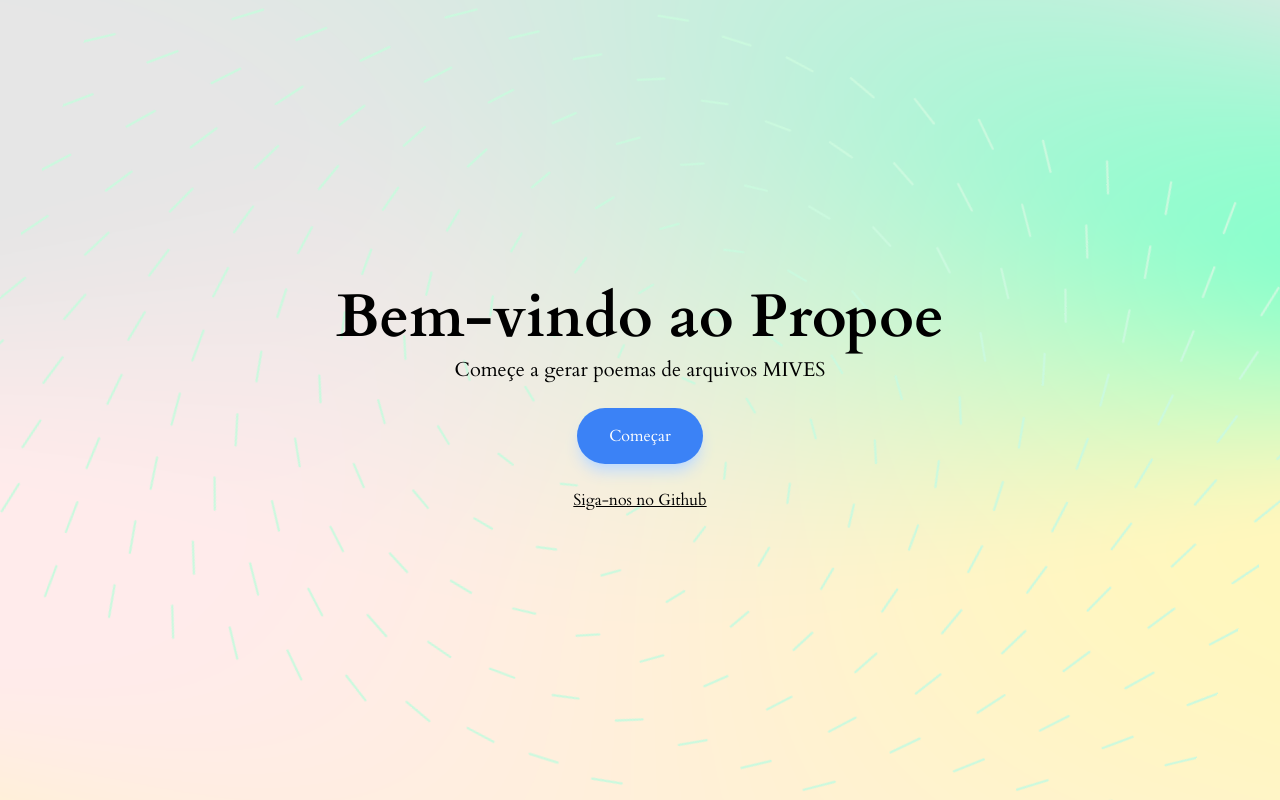
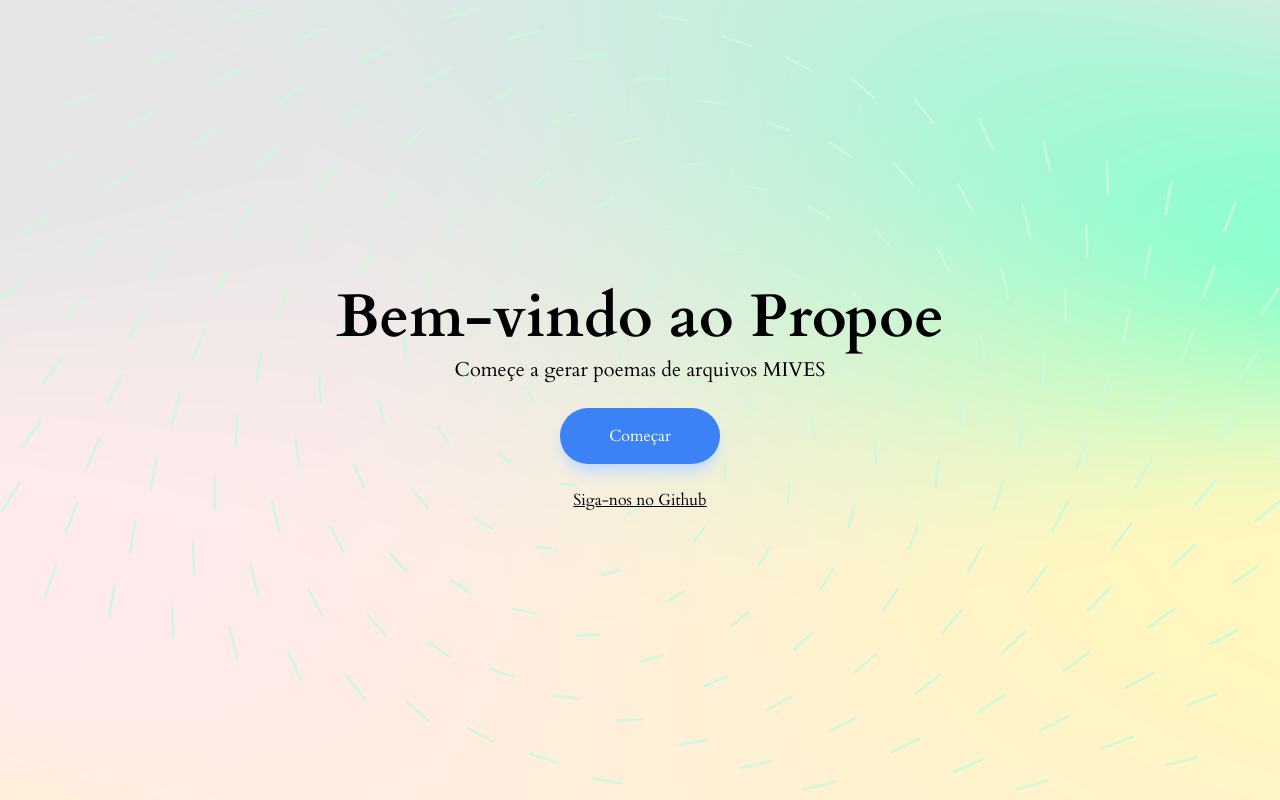
Before and after one commit to lasicuefs/propoe2-ui, an Angular app: page / in a window 1280 px wide. Built offline with nearby package versions, Linux system fonts and the light colour scheme.

Commit message:
add minimum width to action button

```diff
--- a/src/styles.css
+++ b/src/styles.css
@@ -17,7 +17,7 @@
 }
 
 .action-btn {
-    @apply bg-blue-500 text-white shadow-lg shadow-blue-200 rounded-full p-4 px-8 my-4
+    @apply bg-blue-500 text-white shadow-lg shadow-blue-200 rounded-full min-w-40 p-4 px-8 my-4
             transition duration-150
             hover:bg-blue-400 hover:shadow-xl hover:shadow-blue-200 hover:ease-out
 }
```
